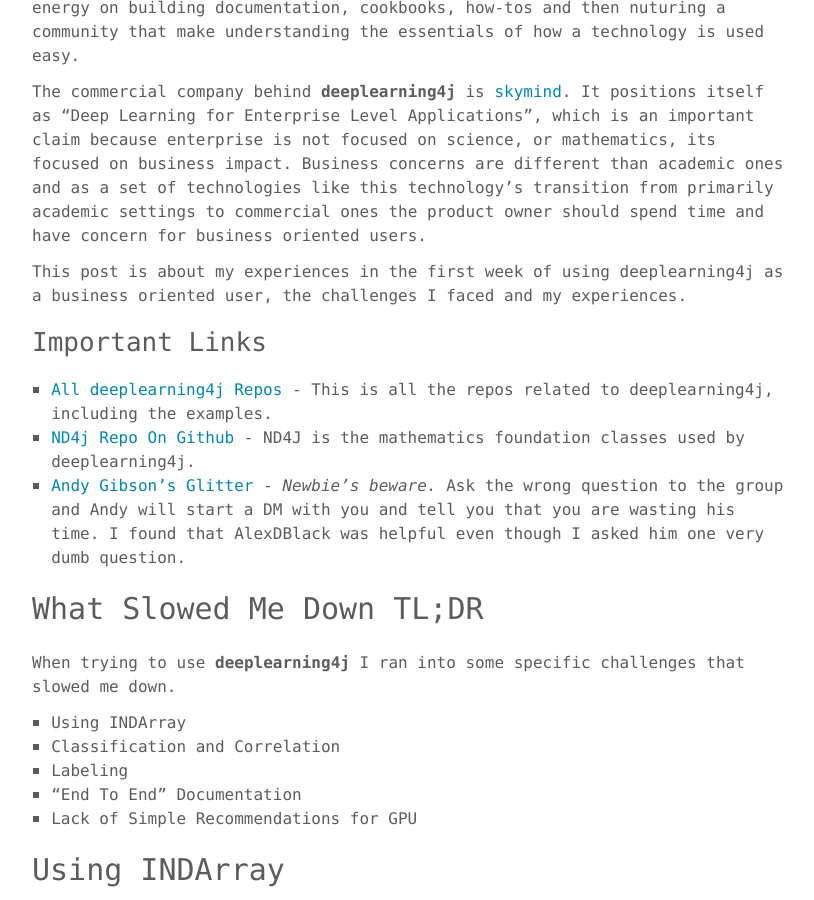
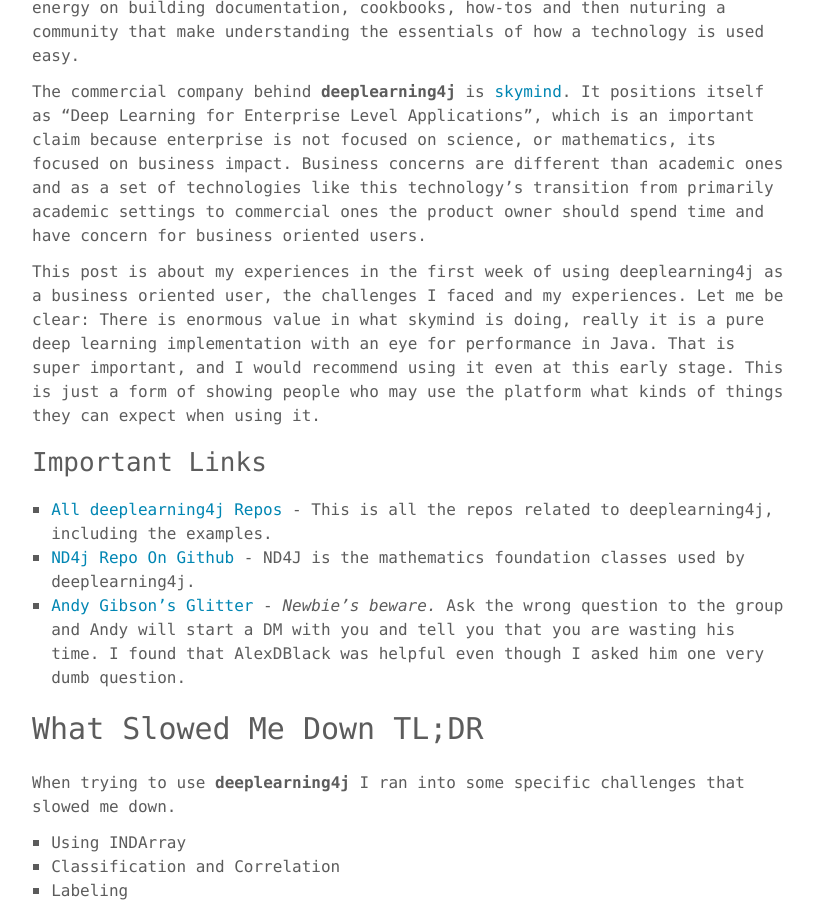
Before and after one commit to claytantor/claytantor.github.io, a Jekyll site: the page built from _posts/2016-09-10-working-with-deeplearning4j.md, in a window 1280 px wide and 900 px high, scrolled down 439 px. Shown: the whole window, without its empty margins (232-1046 px from the left). Built offline with Jekyll 4.4.1, drawn with Linux system fonts in a browser that asks for light colours.

Commit message:
added that I reccomend using it, that wasnt clear

```diff
--- a/_posts/2016-09-10-working-with-deeplearning4j.md
+++ b/_posts/2016-09-10-working-with-deeplearning4j.md
@@ -12,7 +12,7 @@
 
 The commercial company behind **deeplearning4j** is [skymind](https://skymind.io/). It positions itself as "Deep Learning for Enterprise Level Applications", which is an important claim because enterprise is not focused on science, or mathematics, its focused on business impact. Business concerns are different than academic ones and as a set of technologies like this technology's transition from primarily academic settings to commercial ones the product owner should spend time and have concern for business oriented users.
 
-This post is about my experiences in the first week of using deeplearning4j as a business oriented user, the challenges I faced and my experiences.
+This post is about my experiences in the first week of using deeplearning4j as a business oriented user, the challenges I faced and my experiences. Let me be clear: There is enormous value in what skymind is doing, really it is a pure deep learning implementation with an eye for performance in Java. That is super important, and I would recommend using it even at this early stage. This is just a form of showing people who may use the platform what kinds of things they can expect when using it.
 
 ## Important Links
 
```
